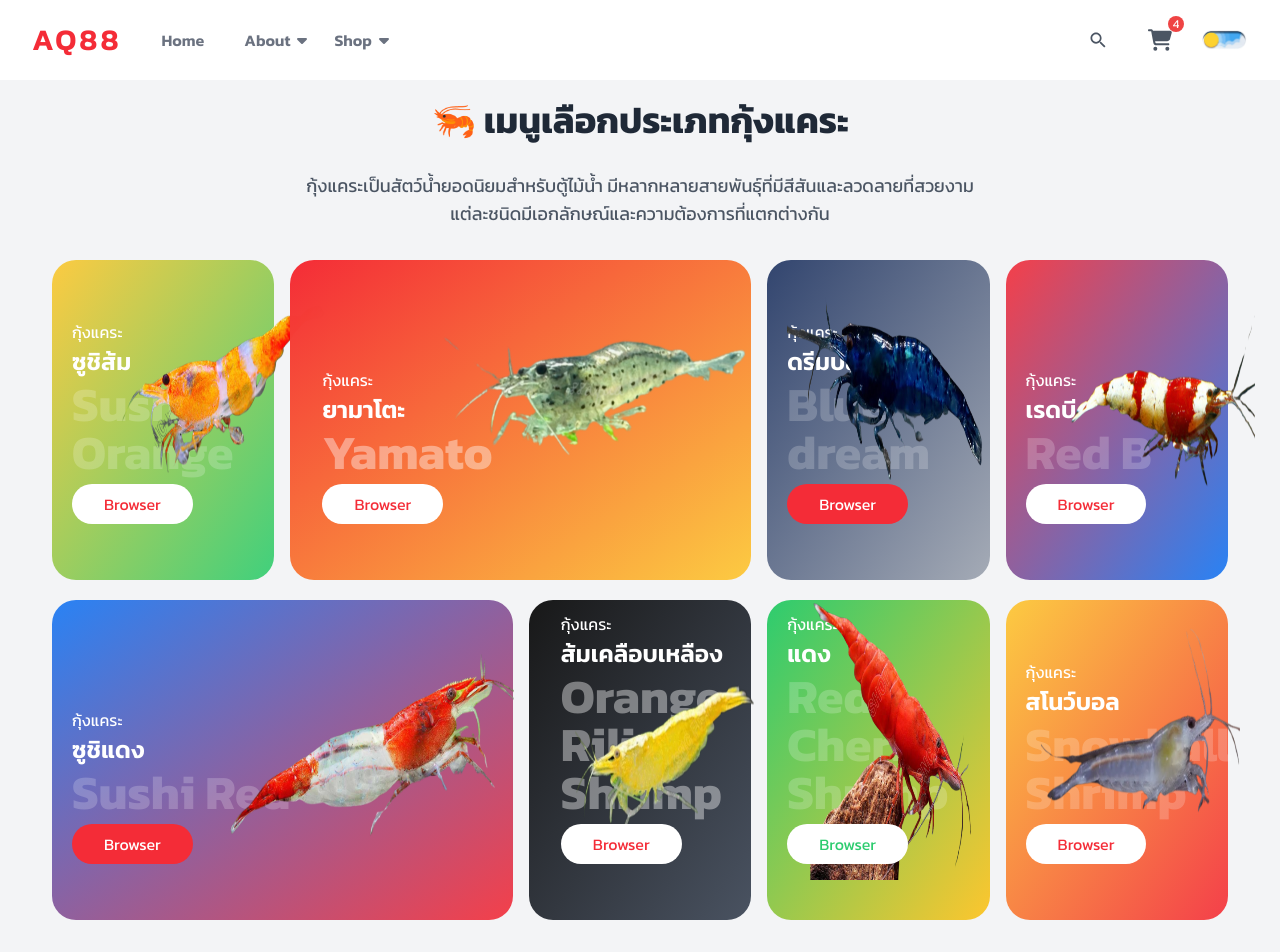
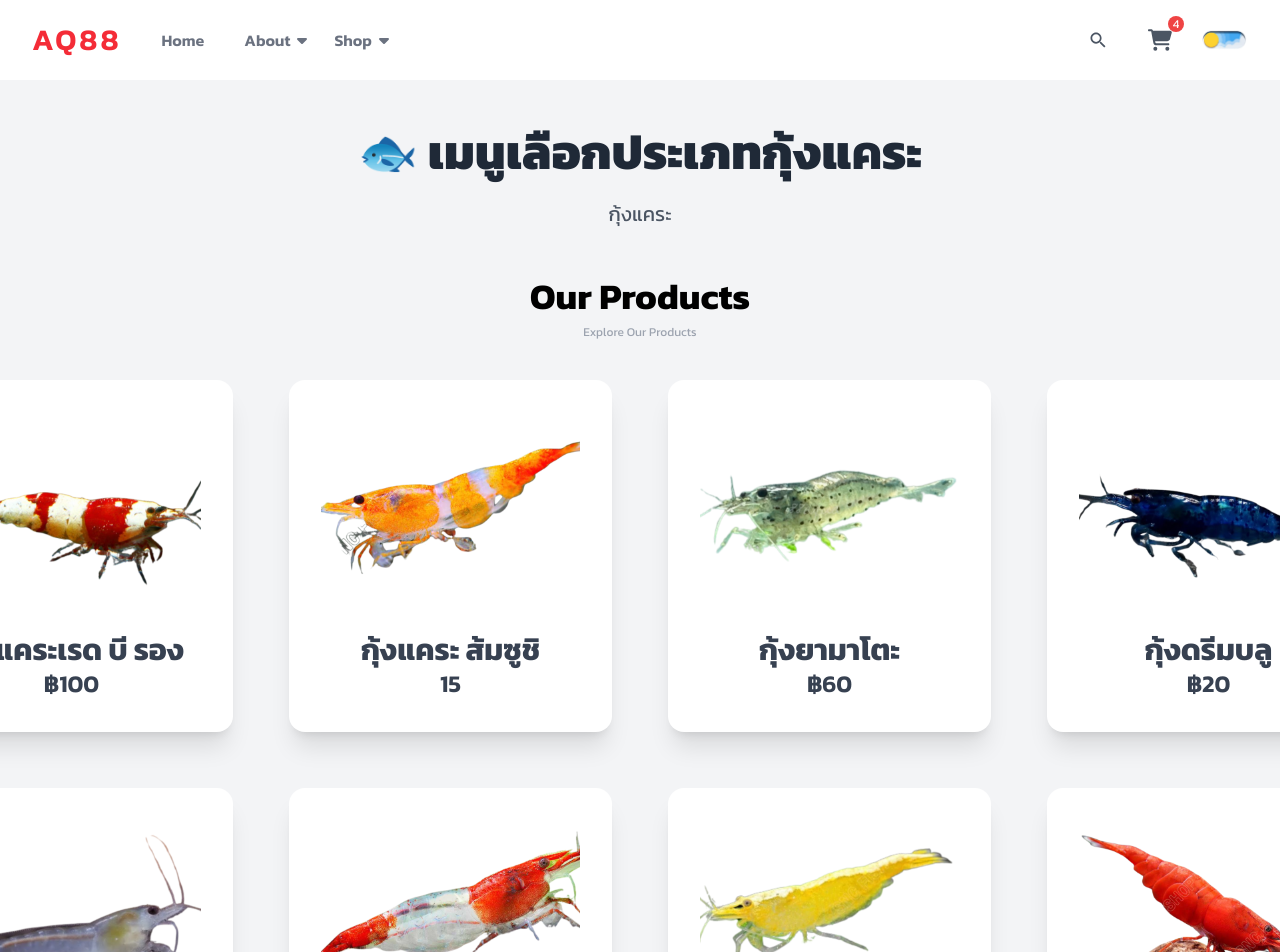
Before and after one commit to PornpapatDps/ProjectSystemsSell, a React (Vite) app in the folder frontend/: page /shrimp-shop in a window 1280 px wide. Shown: the top 952 px of the page. Built offline with nearby package versions, Linux system fonts and the light colour scheme.

Commit message:
Update ShoptShrimp.jsx

```diff
--- a/frontend/src/components/Shop/ShoptShrimp.jsx
+++ b/frontend/src/components/Shop/ShoptShrimp.jsx
@@ -1,5 +1,7 @@
 import React from 'react';
-import { Link } from 'react-router-dom';
+import Heading from '../Shared/Heading';
+import ProductCard from '../Products/Productcard';
+
 import Image1 from "../../assets/SA/RedB.png";
 import Image2 from "../../assets/SA/SushiOrange.png";
 import Image3 from "../../assets/SA/Yamato.png";
@@ -8,177 +10,41 @@ import Image5 from '../../assets/SA/Snow.png';
 import Image6 from '../../assets/SA/SushiRed.png';
 import Image7 from '../../assets/SA/Yellow.png';
 import Image8 from '../../assets/SA/Red.png';
-import Button from "../Shared/Button";
 
+const ProductsData = [
+  { id: 1, img: Image1, title: "กุ้งแคระเรด บี รอง", price: "฿100", asoDelay: "ซื้อด่วน" },
+  { id: 2, img: Image2, title: "กุ้งแคระ ส้มซูชิ", price: "15", asoDelay: "ซื้อด่วน" },
+  { id: 3, img: Image3, title: "กุ้งยามาโตะ", price: "฿60", asoDelay: "ซื้อด่วน" },
+  { id: 4, img: Image4, title: "กุ้งดรีมบลู", price: "฿20", asoDelay: "ซื้อด่วน" },
+  { id: 5, img: Image5, title: "กุ้งสโนว์บอล", price: "฿20", asoDelay: "ซื้อด่วน" },
+  { id: 6, img: Image6, title: "กุ้งซูชิแดง", price: "฿15", asoDelay: "ซื้อด่วน" },
+  { id: 7, img: Image7, title: "กุ้งส้มเคลือบเหลือง", price: "฿10", asoDelay: "ซื้อด่วน" },
+  { id: 8, img: Image8, title: "กุ้งแดง", price: "฿10", asoDelay: "ซื้อด่วน" },
+];
 
+const ShopFish = () => {
+  return (
+    <div className="min-h-screen flex flex-col items-center bg-gray-100 dark:bg-gray-900 dark:text-white px-10 py-12 w-full font-[Kanit]">
+      {/* Header */}
+      <h1 className="text-5xl font-extrabold mb-6 text-center text-gray-800 dark:text-white">
+        🐟 เมนูเลือกประเภทกุ้งแคระ
+      </h1>
+      <p className="text-xl text-gray-600 dark:text-gray-300 max-w-3xl text-center mb-12">
+        กุ้งแคระ
+      </p>
 
-const ShoptShrimp = () => {
-  return (
-    <div className="min-h-screen flex flex-col items-center bg-gray-100 dark:bg-gray-900 dark:text-white p-5 font-[Kanit]">
-      <h1 className="text-4xl font-bold mb-8 text-center text-gray-800 dark:text-white">
-        🦐 เมนูเลือกประเภทกุ้งแคระ
-      </h1>
-      <p className="text-lg text-gray-600 dark:text-gray-300 max-w-2xl text-center mb-6">
-        กุ้งแคระเป็นสัตว์น้ำยอดนิยมสำหรับตู้ไม้น้ำ มีหลากหลายสายพันธุ์ที่มีสีสันและลวดลายที่สวยงาม
-        แต่ละชนิดมีเอกลักษณ์และความต้องการที่แตกต่างกัน
-      </p>
-      {/* fist section card */}
-      <div className='py-2'>
-      <div className='container'>
-        <div className='grid grid-cols-1 sm:grid-cols-2
-        lg:grid-cols-5 gap-4 font-[Kanit]'>
-          {/* first-col */}
-          <div className='py-10 pl-5 bg-gradient-to-br from-brandYellow/90 to-brandGreen/90 text-white rounded-3xl relative h-[320px]
-          flex items-end'>
-            <div>
-              <div className='mb-4'>
-                <p className='mb-[2px] text-white-700'>กุ้งแคระ</p>
-                <p className='text-2xl font-semibold mb-[2px]'>ซูชิส้ม </p>
-                <p className='text-4xl xl:text-5xl font-bold opacity-20 mb-2'>Sushi Orange </p>
-                <Button
-                  text="Browser"
-                  bgColor={"bg-white"}
-                  textColor={"text-primary"}
-                />
-              </div>
-            </div>
-            <img src={Image2} alt="" className='w-[300px] h-[250px] absolute -right-16 lg:top-[10px]' />
-          </div>
-          {/* second-col */}
-          <div className='col-span-2 py-10 pl-8 bg-gradient-to-br from-primary to-brandYellow/90
-           text-white rounded-3xl relative h-[320px]
-          flex items-end'>
-            <div>
-              <div className='mb-4'>
-                <p className='mb-[2px] text-white'>กุ้งแคระ</p>
-                <p className='text-2xl font-semibold mb-[2px]'>ยามาโตะ</p>
-                <p className='text-4xl xl:text-5xl font-bold opacity-40 mb-2'>Yamato</p>
-                <Button
-                  text="Browser"
-                  bgColor={"bg-white"}
-                  textColor={"text-primary"}
-                />
-              </div>
-            </div>
-            <img src={Image3} alt="" className='w-[350px] h-[250px] absolute -right-9 lg:top-[8px] ' />
-          </div>
-          {/* third-col */}
-          <div className='py-10 pl-5 bg-gradient-to-br from-brandBlues/90 to-gray-400/90 text-white rounded-3xl relative h-[320px]
-          flex items-end'>
-            <div>
-              <div className='mb-4'>
-                <p className='mb-[2px] text-white-400'>กุ้งแคระ</p>
-                <p className='text-2xl font-semibold mb-[2px]'>ดรีมบลู</p>
-                <p className='text-4xl xl:text-5xl font-bold opacity-20 mb-2'>Blue dream</p>
-                <Button
-                  text="Browser"
-                  bgColor={"bg-primary"}
-                  textColor={"text-white"}
-                />
-              </div>
-            </div>
-            <img src={Image4} alt="" className='w-[400px] h-[350px] absolute -right-5 lg:buttom-[15px]' />
-          </div>
-          {/* fourth-col */}
-          <div className='py-10 pl-5 bg-gradient-to-br from-primary/90 to-brandBlue/90 text-white rounded-3xl relative h-[320px]
-          flex items-end'>
-            <div>
-              <div className='mb-4'>
-                <p className='mb-[2px] text-white-400'>กุ้งแคระ</p>
-                <p className='text-2xl font-semibold mb-[2px]'>เรดบี</p>
-                <p className='text-4xl xl:text-5xl font-bold opacity-20 mb-2'>Red B</p>
-                <Button
-                  text="Browser"
-                  bgColor={"bg-white"}
-                  textColor={"text-primary"}
-                />
-              </div>
-            </div>
-            <img src={Image1} alt="" className='w-[300px] h-[250px] absolute -right-10 lg:top-[10px]' />
-          </div>
+      {/* Product Section */}
+      <div className="w-[1600px] dark:bg-gray-900">
+        {/* Header for Products */}
+        <Heading title="Our Products" subtitle="Explore Our Products" />
+
+        {/* Product Grid */}
+        <div className="grid grid-cols-1 sm:grid-cols-1 md:grid-cols-1 lg:grid-cols-1 gap-4 w-full max-w-[1600px] px-5">
+          <ProductCard data={ProductsData} />
         </div>
       </div>
     </div>
-
-    <div className='py-3'>
-      <div className='container'>
-        <div className='grid grid-cols-1 sm:grid-cols-2
-        lg:grid-cols-5 gap-4 font-[Kanit]'>
-          {/* first-col */}
-          <div className='col-span-2 py-10 pl-5 bg-gradient-to-br from-brandBlue/90 to-primary/90 text-white rounded-3xl relative h-[320px]
-          flex items-end'>
-            <div>
-              <div className='mb-4'>
-                <p className='mb-[2px] text-white-700'>กุ้งแคระ</p>
-                <p className='text-2xl font-semibold mb-[2px]'>ซูชิแดง</p>
-                <p className='text-4xl xl:text-5xl font-bold opacity-20 mb-2'>Sushi Red </p>
-                <Button
-                  text="Browser"
-                  bgColor={"bg-primary"}
-                  textColor={"text-white"}
-                />
-              </div>
-            </div>
-            <img src={Image6} alt="" className='w-[300px] h-[250px] absolute -right-1 lg:top-[40px]' />
-          </div>
-          {/* second-col */}
-          <div className='py-10 pl-8 bg-gradient-to-br from-black/90 to-gray-700/90
-           text-white rounded-3xl relative h-[320px]
-          flex items-end'>
-            <div>
-              <div className='mb-4'>
-                <p className='mb-[2px] text-white'>กุ้งแคระ</p>
-                <p className='text-2xl font-semibold mb-[2px]'>ส้มเคลือบเหลือง</p>
-                <p className='text-4xl xl:text-5xl font-bold opacity-40 mb-2'>Orange<br/>Rili Shrimp</p>
-                <Button
-                  text="Browser"
-                  bgColor={"bg-white"}
-                  textColor={"text-primary"}
-                />
-              </div>
-            </div>
-            <img src={Image7} alt="" className='w-[350px] h-[250px] absolute -right-50 lg:top-[50px] ' />
-          </div>
-          {/* third-col */}
-          <div className='py-10 pl-5 bg-gradient-to-br from-brandGreen to-brandYellow text-white rounded-3xl relative h-[320px]
-          flex items-end'>
-            <div>
-              <div className='mb-4'>
-                <p className='mb-[2px] text-white-400'>กุ้งแคระ</p>
-                <p className='text-2xl font-semibold mb-[2px]'>แดง</p>
-                <p className='text-4xl xl:text-5xl font-bold opacity-20 mb-2'>Red Cherry Shrimp</p>
-                <Button
-                  text="Browser"
-                  bgColor={"bg-white"}
-                  textColor={"text-brandGreen"}
-                />
-              </div>
-            </div>
-            <img src={Image8} alt="" className='w-[350px] h-[300px] absolute -right-5 lg:buttom-[20px]' />
-          </div>
-          {/* fourth-col */}
-          <div className='py-10 pl-5 bg-gradient-to-br from-brandYellow/90 to-primary/90 text-white rounded-3xl relative h-[320px]
-          flex items-end'>
-            <div>
-              <div className='mb-4'>
-                <p className='mb-[2px] text-white-400'>กุ้งแคระ</p>
-                <p className='text-2xl font-semibold mb-[2px]'>สโนว์บอล</p>
-                <p className='text-4xl xl:text-5xl font-bold opacity-20 mb-2'>Snowball Shrimp</p>
-                <Button
-                  text="Browser"
-                  bgColor={"bg-white"}
-                  textColor={"text-primary"}
-                />
-              </div>
-            </div>
-            <img src={Image5} alt="" className='w-[300px] h-[250px] absolute -right-5 lg:top-[10px]' />
-          </div>
-        </div>
-      </div>
-    </div>
-      </div>
-
   );
 };
 
-export default ShoptShrimp;
+export default ShopFish;
```
